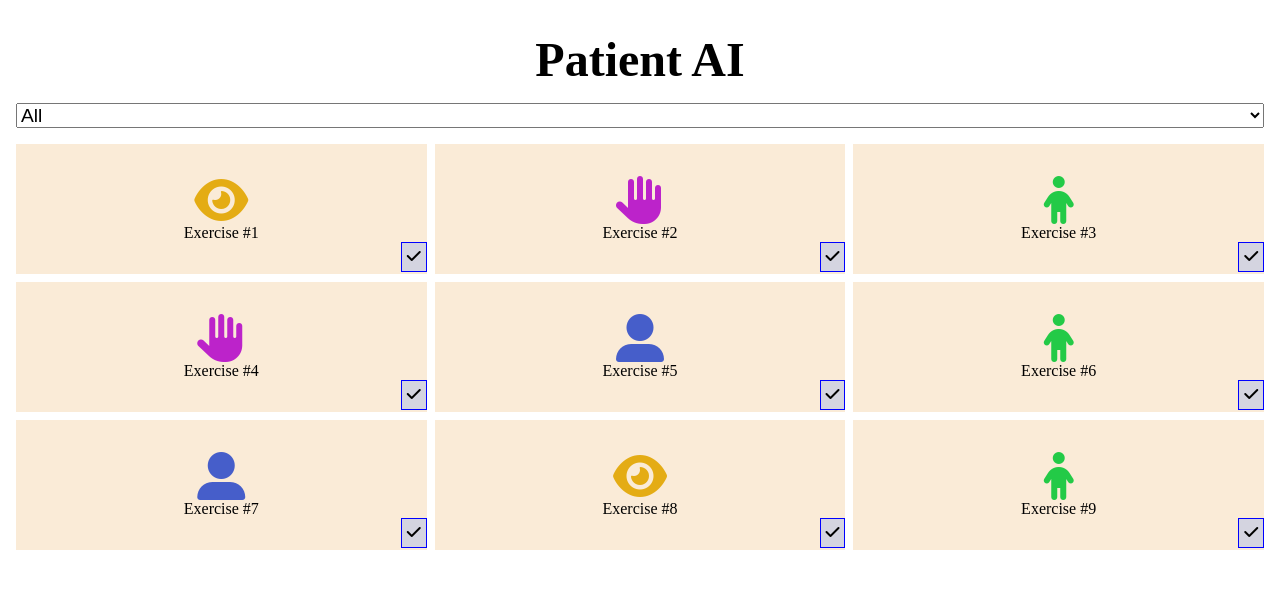
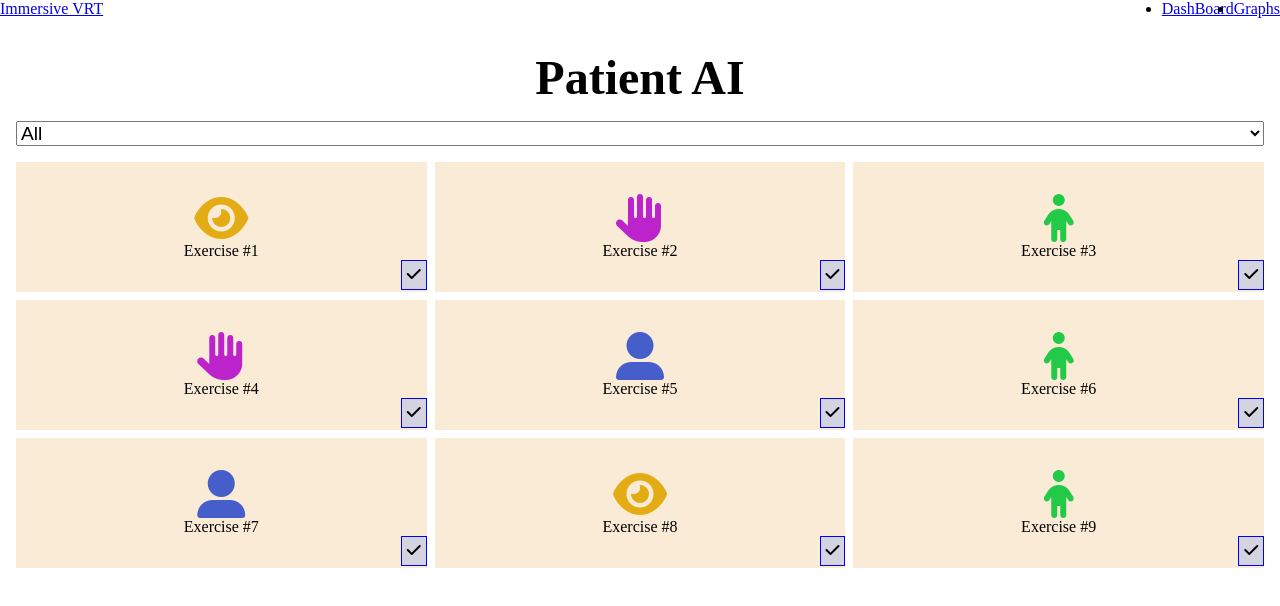
Before and after one commit to ysongh/excecise-time, a React (Create React App) app: page / in a window 1280 px wide. Shown: the top 606 px of the page. Built offline with nearby package versions, Linux system fonts and the light colour scheme.

Commit message:
install react router and add navbar

```diff
--- a/package.json
+++ b/package.json
@@ -5,6 +5,7 @@
   "dependencies": {
     "react": "^16.12.0",
     "react-dom": "^16.12.0",
+    "react-router-dom": "^5.1.2",
     "react-scripts": "3.2.0"
   },
   "scripts": {
--- a/src/App.js
+++ b/src/App.js
@@ -1,14 +1,17 @@
 import React from 'react';
+import { BrowserRouter as Router, Route  } from 'react-router-dom';
 
+import Navbar from './component/Navbar';
 import DashBoard from './component/DashBoard';
 
 function App() {
   return (
-    <div className="App">
+    <Router className="App">
       <header className="App-header">
-        <DashBoard />
+        <Navbar />
+        <Route exact path="/" component={DashBoard} />
       </header>
-    </div>
+    </Router>
   );
 }
 
--- /dev/null
+++ b/src/component/Navbar.js
@@ -0,0 +1,20 @@
+import React from 'react';
+import { Link } from 'react-router-dom';
+
+const Navbar = () => {
+    return(
+        <nav>
+            <div className="nav">
+            <Link to="/">
+                <p>Immersive VRT</p>
+            </Link>
+            <ul className="nav__linksGroup">
+                <li><Link to="/">DashBoard</Link></li>
+                <li><Link to="/graph">Graphs</Link></li>
+            </ul>
+            </div>
+        </nav>
+    );
+};
+
+export default Navbar;
--- a/src/index.css
+++ b/src/index.css
@@ -69,6 +69,16 @@
     cursor: pointer;
 }
 
+/* nav */
+.nav{
+    display: flex;
+    justify-content: space-between;
+}
+
+.nav__linksGroup{
+    display: flex;
+}
+
 /* Utilties */
 .blue{
     color: #465eca;
```
